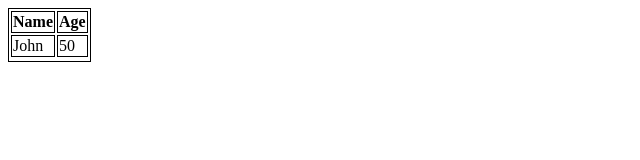
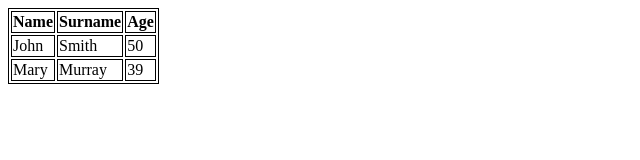
Before and after one commit to jhvanwijk/DFA, a plain HTML site: page index.html in a window 1280 px wide. Shown: the whole page, without its empty margins (0-640 px from the left). Drawn offline with Linux system fonts and the light colour scheme.

Commit message:
Update index.html

```diff
--- a/index.html
+++ b/index.html
@@ -8,11 +8,18 @@
     <table>
     <tr>
       <th>Name</th>
+      <th>Surname</th>
       <th>Age</th>
     </tr>
+    <tr>
       <td>John</td>
+      <td>Smith</td>
       <td>50</td>
+    </tr>
     <tr>
+      <td>Mary</td>
+      <td>Murray</td>
+      <td>39</td>
     </tr>
     </table>
   </body>
```
